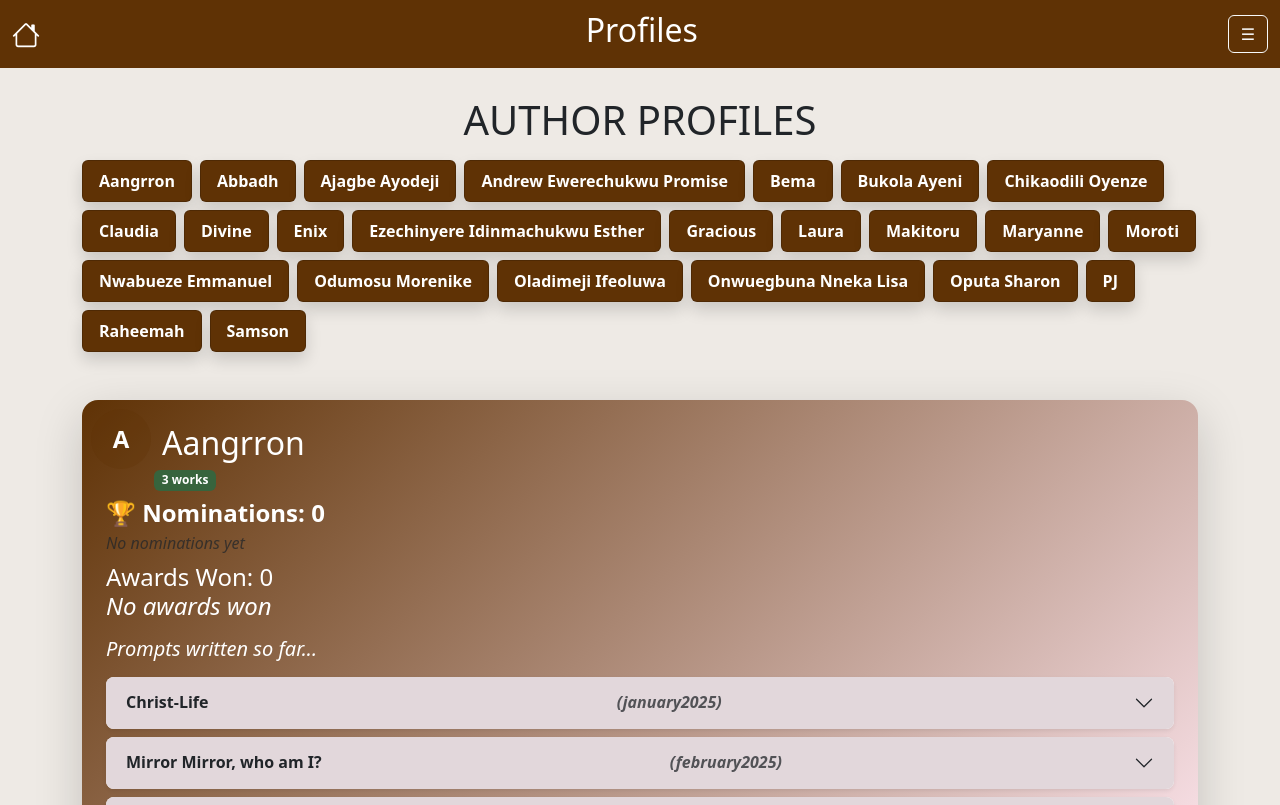
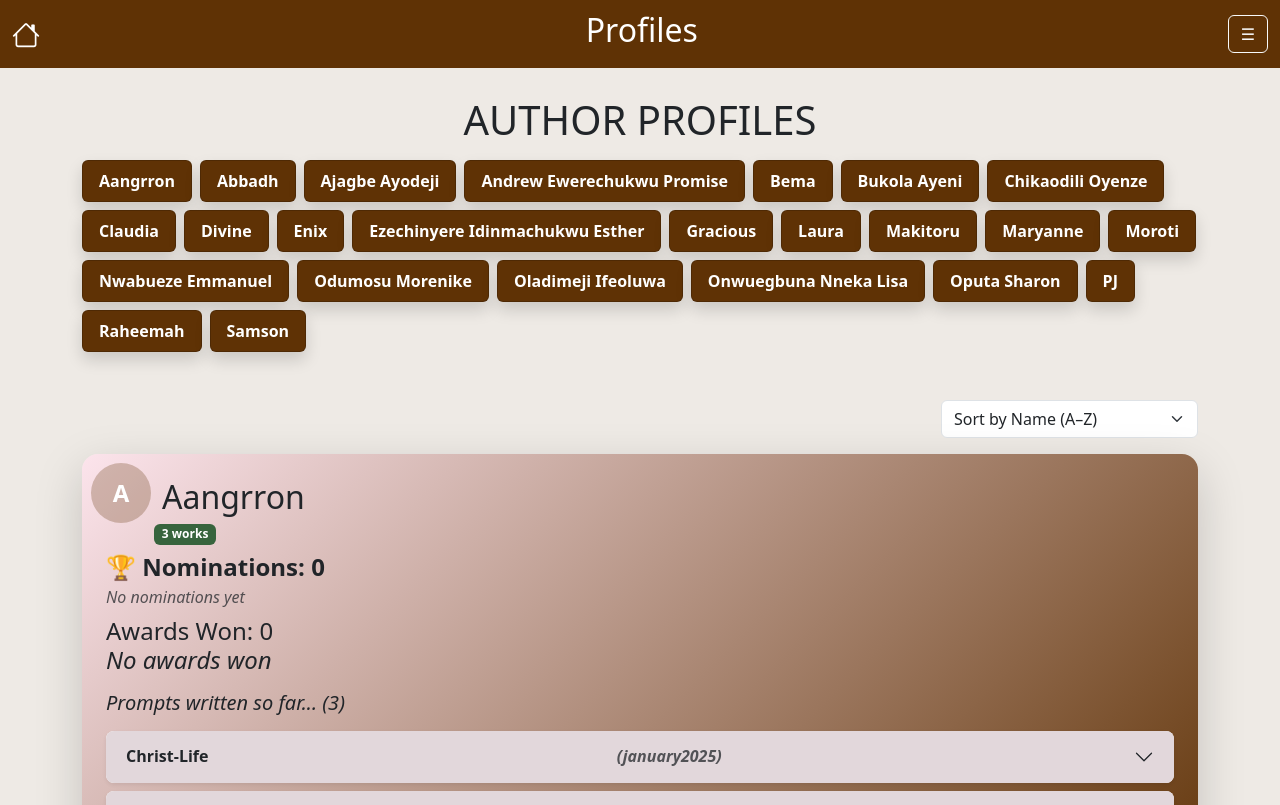
Before and after one commit to emmanw3l/nbl-v2.0, a React (Vite) app: page /profile in a window 1280 px wide. Shown: the top 805 px of the page. Built offline with nearby package versions, Linux system fonts and the light colour scheme.

Commit message:
adding sorting method to the profile page

```diff
--- a/src/profiles/profile.tsx
+++ b/src/profiles/profile.tsx
@@ -206,12 +206,13 @@ authorsWithWorks = authorsWithWorks.sort(([a], [b]) =>
   a.localeCompare(b, "en", { sensitivity: "base" })
 );
 
-
 const pageVariants = {
   initial: { opacity: 0, y: 20 },
   animate: { opacity: 1, y: 0 },
   exit: { opacity: 0, y: -20 },
 };
+
+
 
 export default function Profiles() {
   const location = useLocation();
@@ -242,7 +243,42 @@ export default function Profiles() {
   const scrollToTop = () => {
     window.scrollTo({ top: 0, behavior: "smooth" });
   };
+  const [sortOption, setSortOption] = useState<
+    "name" | "nominations" | "awards" | "works"
+  >("name");
 
+  const sortedProfiles = [...authorsWithWorks].sort(
+  ([aName, aWorks], [bName, bWorks]) => {
+    const aNoms = [...awardCategories, ...awardCategories2023].filter((award) =>
+      award.nominees.some((nominee) =>
+        Array.isArray(nominee) ? nominee.includes(aName) : nominee === aName
+      )
+    ).length;
+
+    const bNoms = [...awardCategories, ...awardCategories2023].filter((award) =>
+      award.nominees.some((nominee) =>
+        Array.isArray(nominee) ? nominee.includes(bName) : nominee === bName
+      )
+    ).length;
+
+    const aWins = [...awardCategories, ...awardCategories2023].filter((award) =>
+      Array.isArray(award.winner)
+        ? award.winner.includes(aName)
+        : award.winner === aName
+    ).length;
+
+    const bWins = [...awardCategories, ...awardCategories2023].filter((award) =>
+      Array.isArray(award.winner)
+        ? award.winner.includes(bName)
+        : award.winner === bName
+    ).length;
+
+    if (sortOption === "works") return bWorks.length - aWorks.length;
+    if (sortOption === "nominations") return bNoms - aNoms;
+    if (sortOption === "awards") return bWins - aWins;
+    return aName.localeCompare(bName, "en", { sensitivity: "base" }); // default A–Z
+  }
+);
   return (
     <motion.div
       variants={pageVariants}
@@ -344,7 +380,24 @@ export default function Profiles() {
           </div>
         </div>
 
-        {authorsWithWorks.map(([author, works], authorIndex) => (
+        <div className="d-flex justify-content-end mb-3">
+          <select
+            className="form-select w-auto"
+            value={sortOption}
+            onChange={(e) =>
+              setSortOption(
+                e.target.value as "name" | "nominations" | "awards" | "works"
+              )
+            }
+          >
+            <option value="name">Sort by Name (A–Z)</option>
+            <option value="nominations">Sort by Nominations</option>
+            <option value="awards">Sort by Awards</option>
+            <option value="works">Sort by Number of Prompts</option>
+          </select>
+        </div>
+
+        {sortedProfiles.map(([author, works], authorIndex) => (
           <motion.div
             key={author}
             id={slugify(author)}
@@ -453,7 +506,7 @@ export default function Profiles() {
               </div>
             </div>
 
-            <h5 className="fw-light italics mb-3">Prompts written so far...</h5>
+            <h5 className="fw-light italics mb-3">Prompts written so far... ({works.length})</h5>
 
             {/* Accordion for works */}
             {works.length > 0 ? (
```
